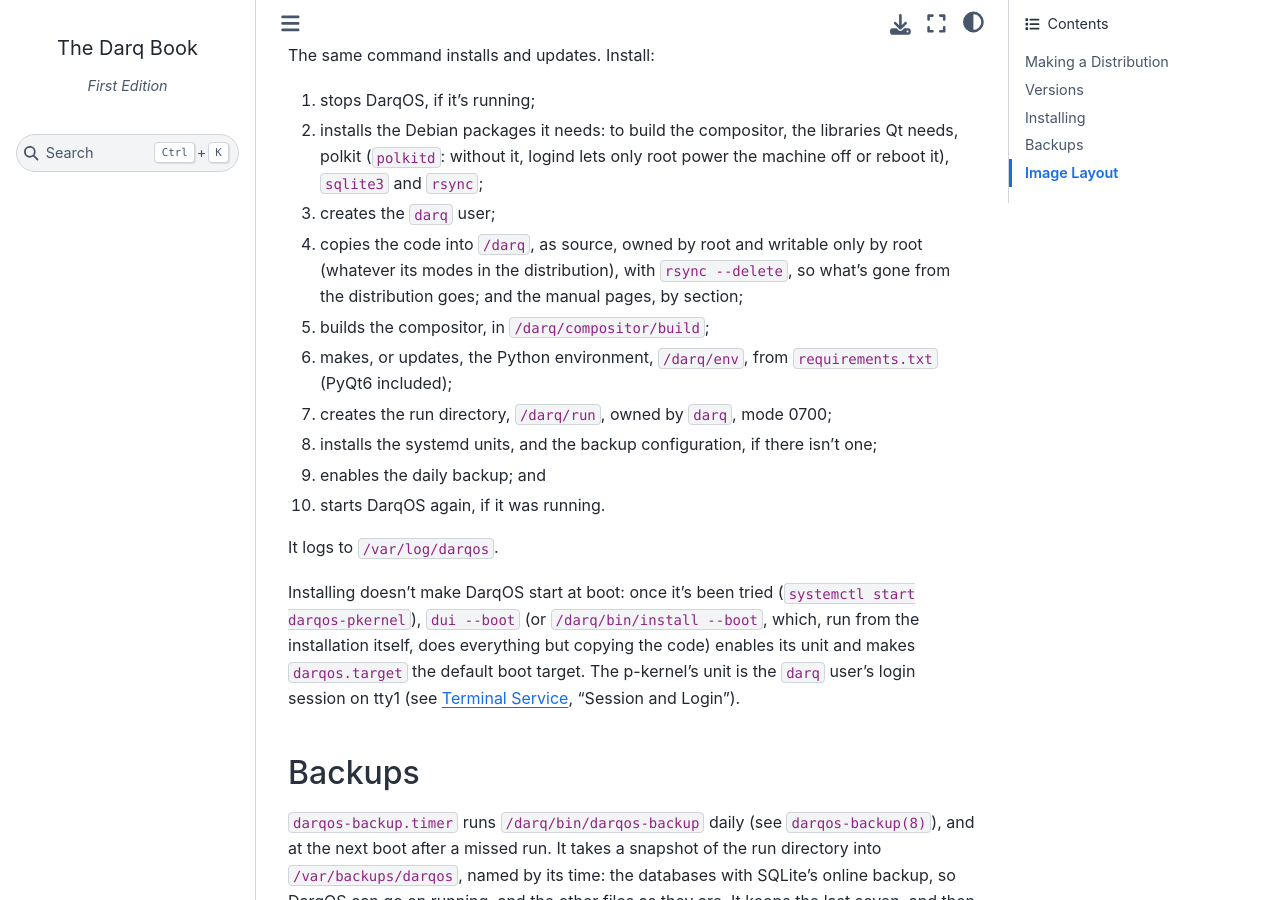
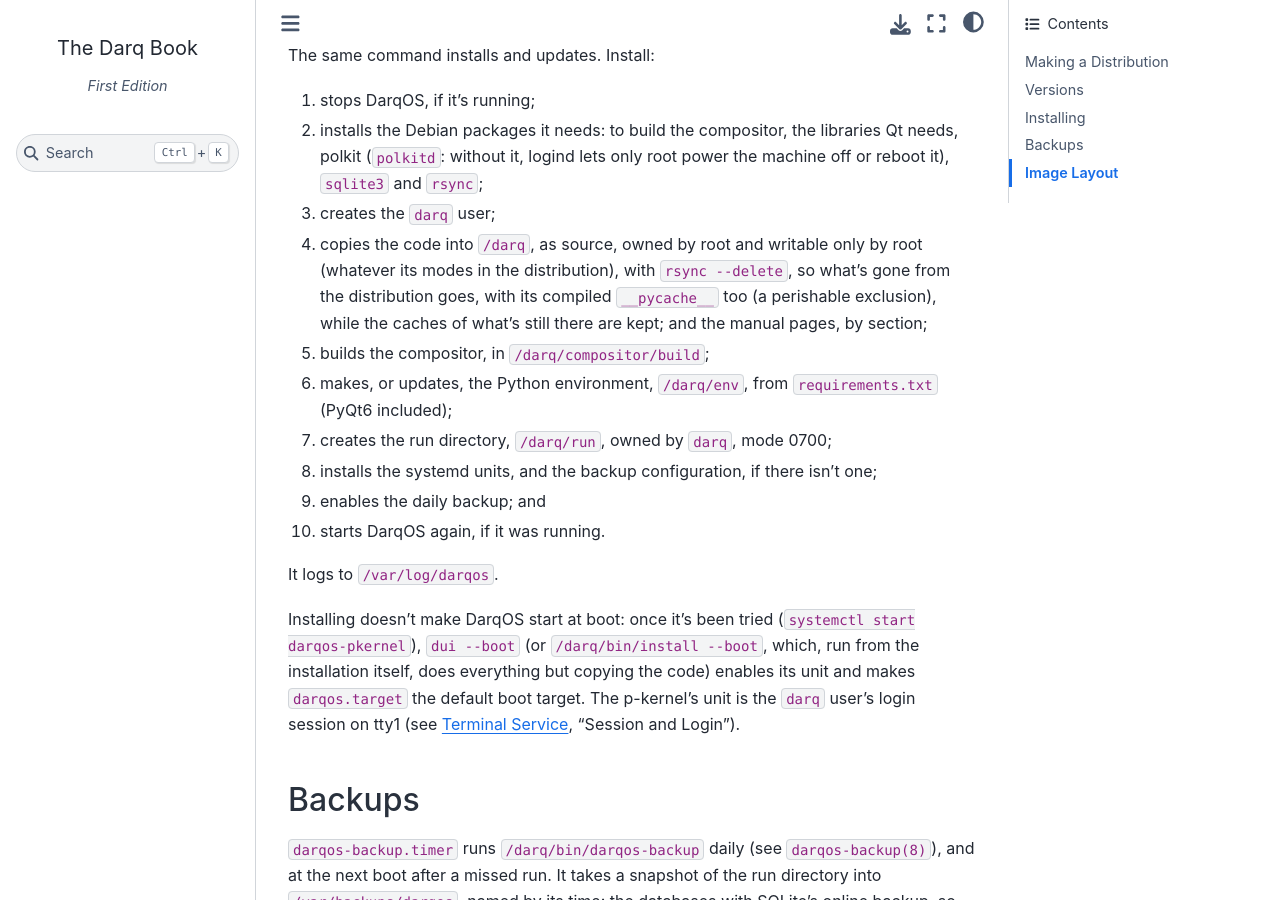
Before and after one commit to darqos/darqos, a Sphinx documentation site: the page built from doc/distribution.rst, in a window 1280 px wide and 900 px high, scrolled down 1316 px. Built offline with Sphinx 7.4.7 and the Sphinx Book theme 1.1.4, drawn with Linux system fonts in a browser that asks for light colours.

Commit message:
Make sure installer cleans up caches for deleted Python stuff.

```diff
--- a/doc/distribution.rst
+++ b/doc/distribution.rst
@@ -69,8 +69,10 @@
 3. creates the ``darq`` user;
 4. copies the code into ``/darq``, as source, owned by root and
    writable only by root (whatever its modes in the distribution), with
-   ``rsync --delete``, so what's gone from the distribution goes; and
-   the manual pages, by section;
+   ``rsync --delete``, so what's gone from the distribution goes, with
+   its compiled ``__pycache__`` too (a perishable exclusion), while the
+   caches of what's still there are kept; and the manual pages, by
+   section;
 5. builds the compositor, in ``/darq/compositor/build``;
 6. makes, or updates, the Python environment, ``/darq/env``, from
    ``requirements.txt`` (PyQt6 included);
```
Also changed, not shown: 3 other files.
